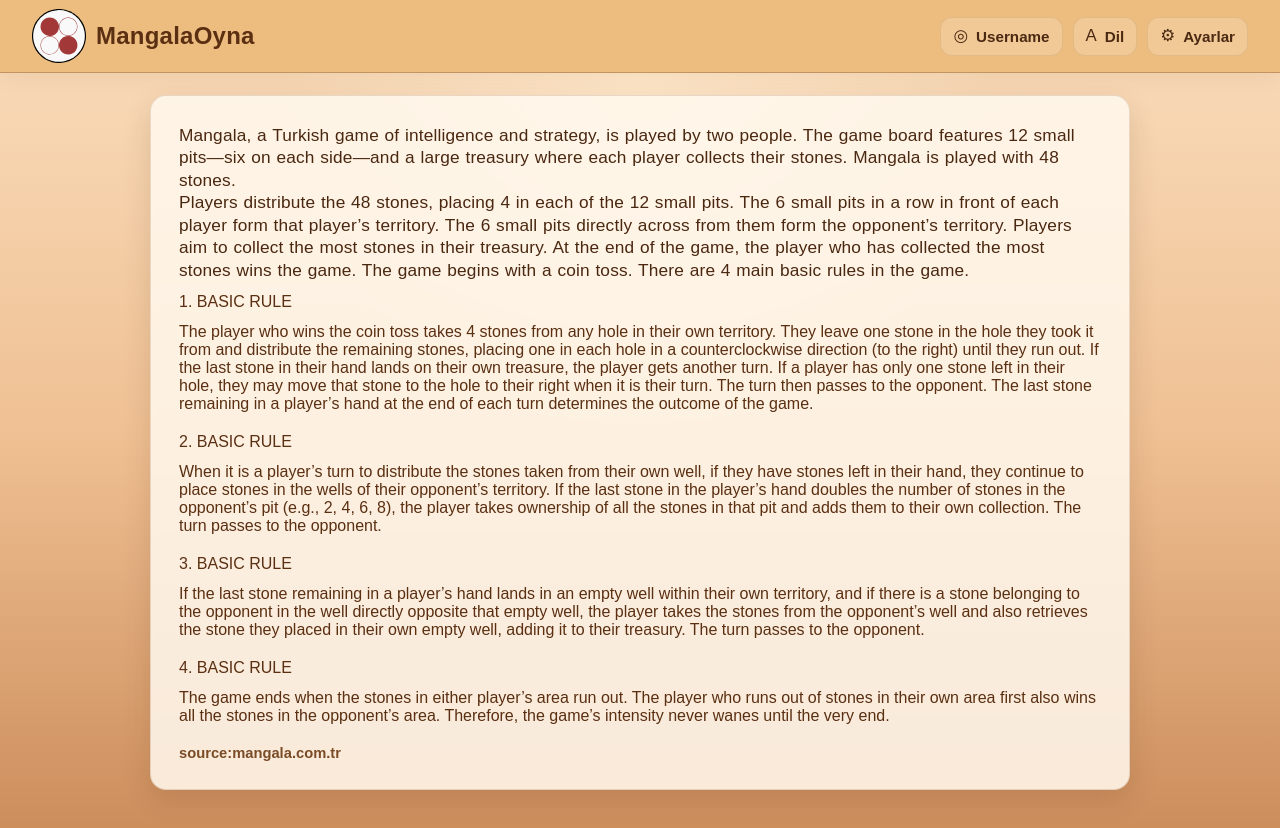
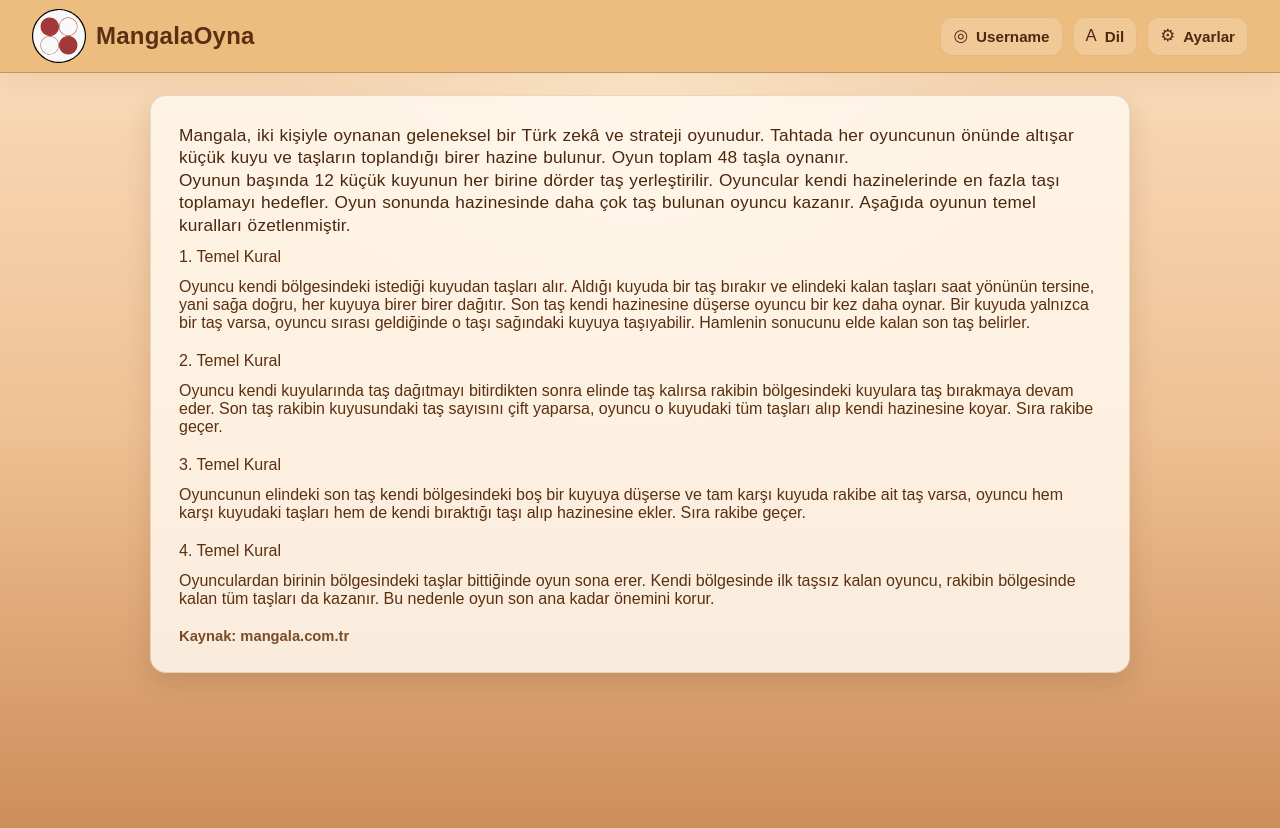
Before and after one commit to Teamuchin/online-mangala-website, a React (Vite) app in the folder client/: page /learn in a window 1280 px wide. Shown: the top 828 px of the page. Built offline with nearby package versions, Linux system fonts and the light colour scheme; no server answers; sample sign-in values are in the browser's storage; a web font is replaced by a local one.

Commit message:
Translate account, leaderboard, and learn pages

```diff
--- a/client/src/app/translations.js
+++ b/client/src/app/translations.js
@@ -127,12 +127,56 @@ export const translations = {
       challengeTitle: 'Meydan Oku',
       challengeText: 'Maç türünü seç.',
       challengeError: 'Maç başlatılamadı.',
-      ai: 'YZ',
+      ai: 'AI',
     },
     matchmaking: {
       targetNotBot: 'Bu kullanıcı bot değil.',
       userBusy: 'Bu kullanıcı şu anda başka bir maç oynuyor.',
       selfBusy: 'Zaten aktif bir maçınız var.',
+    },
+    account: {
+      title: 'Hesap Ayarları',
+      username: 'Kullanıcı adı',
+      email: 'E-posta',
+      pleaseLogInAgain: 'Hesabınızı güncellemek için lütfen tekrar giriş yapın.',
+      enterPasswordFirst: 'Önce şifrenizi girin.',
+      usernameRules:
+        'Kullanıcı adı 3-15 karakter olmalı ve yalnızca harf, sayı, alt çizgi veya tire içermelidir.',
+      changesSaved: 'Değişiklikler kaydedildi.',
+      sessionExpired: 'Oturum süresi doldu. Lütfen yeniden giriş yapıp tekrar deneyin.',
+      updateFailed: 'Hesap ayarları güncellenemedi.',
+      saveChanges: 'Değişiklikleri Kaydet',
+      saving: 'Kaydediliyor...',
+    },
+    leaderboard: {
+      competition: 'Rekabet',
+      title: 'Liderlik Tablosu',
+      backToLobby: 'Lobiye Dön',
+      loading: 'Liderlik tablosu yükleniyor...',
+      loadFailed: 'Liderlik tablosu yüklenemedi.',
+      noPlayers: 'Henüz oyuncu yok.',
+      prev: 'Önceki',
+      next: 'Sonraki',
+      pages: 'Liderlik tablosu sayfaları',
+    },
+    learn: {
+      title:
+        'Mangala, iki kişiyle oynanan geleneksel bir Türk zekâ ve strateji oyunudur. Tahtada her oyuncunun önünde altışar küçük kuyu ve taşların toplandığı birer hazine bulunur. Oyun toplam 48 taşla oynanır.',
+      intro:
+        'Oyunun başında 12 küçük kuyunun her birine dörder taş yerleştirilir. Oyuncular kendi hazinelerinde en fazla taşı toplamayı hedefler. Oyun sonunda hazinesinde daha çok taş bulunan oyuncu kazanır. Aşağıda oyunun temel kuralları özetlenmiştir.',
+      rule1Title: '1. Temel Kural',
+      rule1Text:
+        'Oyuncu kendi bölgesindeki istediği kuyudan taşları alır. Aldığı kuyuda bir taş bırakır ve elindeki kalan taşları saat yönünün tersine, yani sağa doğru, her kuyuya birer birer dağıtır. Son taş kendi hazinesine düşerse oyuncu bir kez daha oynar. Bir kuyuda yalnızca bir taş varsa, oyuncu sırası geldiğinde o taşı sağındaki kuyuya taşıyabilir. Hamlenin sonucunu elde kalan son taş belirler.',
+      rule2Title: '2. Temel Kural',
+      rule2Text:
+        'Oyuncu kendi kuyularında taş dağıtmayı bitirdikten sonra elinde taş kalırsa rakibin bölgesindeki kuyulara taş bırakmaya devam eder. Son taş rakibin kuyusundaki taş sayısını çift yaparsa, oyuncu o kuyudaki tüm taşları alıp kendi hazinesine koyar. Sıra rakibe geçer.',
+      rule3Title: '3. Temel Kural',
+      rule3Text:
+        'Oyuncunun elindeki son taş kendi bölgesindeki boş bir kuyuya düşerse ve tam karşı kuyuda rakibe ait taş varsa, oyuncu hem karşı kuyudaki taşları hem de kendi bıraktığı taşı alıp hazinesine ekler. Sıra rakibe geçer.',
+      rule4Title: '4. Temel Kural',
+      rule4Text:
+        'Oyunculardan birinin bölgesindeki taşlar bittiğinde oyun sona erer. Kendi bölgesinde ilk taşsız kalan oyuncu, rakibin bölgesinde kalan tüm taşları da kazanır. Bu nedenle oyun son ana kadar önemini korur.',
+      source: 'Kaynak: mangala.com.tr',
     },
   },
   en: {
@@ -268,5 +312,49 @@ export const translations = {
       userBusy: 'This user is currently playing another match.',
       selfBusy: 'You already have an active match.',
     },
+    account: {
+      title: 'Account Settings',
+      username: 'Username',
+      email: 'Email',
+      pleaseLogInAgain: 'Please log in again to update your account.',
+      enterPasswordFirst: 'Enter your password first.',
+      usernameRules:
+        'Username must be 3-15 characters and use only letters, numbers, underscores, or hyphens.',
+      changesSaved: 'Changes saved.',
+      sessionExpired: 'Session expired. Please log in again, then retry.',
+      updateFailed: 'Could not update account settings.',
+      saveChanges: 'Save Changes',
+      saving: 'Saving...',
+    },
+    leaderboard: {
+      competition: 'Competition',
+      title: 'Leaderboard',
+      backToLobby: 'Back to Lobby',
+      loading: 'Loading leaderboard...',
+      loadFailed: 'Could not load leaderboard.',
+      noPlayers: 'No players yet.',
+      prev: 'Prev',
+      next: 'Next',
+      pages: 'Leaderboard pages',
+    },
+    learn: {
+      title:
+        'Mangala is a traditional Turkish game of intelligence and strategy played by two people. The board has six small pits in front of each player and a treasury where stones are collected. The game is played with 48 stones.',
+      intro:
+        'At the beginning, four stones are placed in each of the 12 small pits. Players aim to collect the most stones in their treasury. The player with more stones in their treasury at the end wins the game. The main rules are summarized below.',
+      rule1Title: '1. Basic Rule',
+      rule1Text:
+        'The player chooses any pit in their own territory, takes its stones, leaves one stone there, and distributes the rest counterclockwise, one by one, into the following pits. If the last stone lands in the player’s own treasury, that player moves again. If a pit contains only one stone, the player may move that stone to the pit on its right. The final stone in hand determines the result of the move.',
+      rule2Title: '2. Basic Rule',
+      rule2Text:
+        'If the player still has stones after distributing in their own territory, they continue into the opponent’s pits. If the last stone makes the number of stones in an opponent pit even, the player captures all stones in that pit and places them into their own treasury. The turn then passes to the opponent.',
+      rule3Title: '3. Basic Rule',
+      rule3Text:
+        'If the last stone in hand lands in an empty pit in the player’s own territory and the directly opposite pit contains opponent stones, the player captures both the opposite stones and the stone just placed, adding them to the treasury. The turn then passes to the opponent.',
+      rule4Title: '4. Basic Rule',
+      rule4Text:
+        'The game ends when one player’s side runs out of stones. The player whose side becomes empty first also collects all stones remaining on the opponent’s side. For this reason, the game remains intense until the very end.',
+      source: 'Source: mangala.com.tr',
+    },
   },
 }
--- a/client/src/pages/LearnTrainPage.jsx
+++ b/client/src/pages/LearnTrainPage.jsx
@@ -1,47 +1,36 @@
-import styles from "./LearnTrainPage.module.css"
-export default function LearnTrainPage(){
+import { useGlobalHeader } from '../app/useGlobalHeader.js'
+import styles from './LearnTrainPage.module.css'
+
+export default function LearnTrainPage() {
+  const { t } = useGlobalHeader()
+
   return (
     <div className={styles.learnpage}>
       <div className={styles.bodybuttons}>
-                <p className={styles.learnText}>
-                    Mangala, a Turkish game of intelligence and strategy, is played by two people. The game board features 12 small pits—six on each side—and a large treasury where each player collects their stones. Mangala is played with 48 stones.
-                </p>
-                <p className={styles.learnText}>
-                    Players distribute the 48 stones, placing 4 in each of the 12 small pits. The 6 small pits in a row in front of each player form that player’s territory. The 6 small pits directly across from them form the opponent’s territory. Players aim to collect the most stones in their treasury. At the end of the game, the player who has collected the most stones wins the game. The game begins with a coin toss. There are 4 main basic rules in the game.
-                </p>
-
+        <p className={styles.learnText}>{t('learn.title')}</p>
+        <p className={styles.learnText}>{t('learn.intro')}</p>
 
         <div className={styles.ruleBlock}>
-                    <p className={styles.ruleTitle}>1. BASIC RULE</p>
-                    <p className={styles.ruleText}>
-                        The player who wins the coin toss takes 4 stones from any hole in their own territory. They leave one stone in the hole they took it from and distribute the remaining stones, placing one in each hole in a counterclockwise direction (to the right) until they run out. If the last stone in their hand lands on their own treasure, the player gets another turn. If a player has only one stone left in their hole, they may move that stone to the hole to their right when it is their turn. The turn then passes to the opponent. The last stone remaining in a player’s hand at the end of each turn determines the outcome of the game.
-                    </p>
+          <p className={styles.ruleTitle}>{t('learn.rule1Title')}</p>
+          <p className={styles.ruleText}>{t('learn.rule1Text')}</p>
         </div>
 
         <div className={styles.ruleBlock}>
-                    <p className={styles.ruleTitle}>2. BASIC RULE</p>
-                    <p className={styles.ruleText}>
-                        When it is a player’s turn to distribute the stones taken from their own well, if they have stones left in their hand, they continue to place stones in the wells of their opponent’s territory. If the last stone in the player’s hand doubles the number of stones in the opponent’s pit (e.g., 2, 4, 6, 8), the player takes ownership of all the stones in that pit and adds them to their own collection. The turn passes to the opponent.
-                    </p>
+          <p className={styles.ruleTitle}>{t('learn.rule2Title')}</p>
+          <p className={styles.ruleText}>{t('learn.rule2Text')}</p>
         </div>
 
         <div className={styles.ruleBlock}>
-                    <p className={styles.ruleTitle}>3. BASIC RULE</p>
-                    <p className={styles.ruleText}>
-                        If the last stone remaining in a player’s hand lands in an empty well within their own territory, and if there is a stone belonging to the opponent in the well directly opposite that empty well, the player takes the stones from the opponent’s well and also retrieves the stone they placed in their own empty well, adding it to their treasury. The turn passes to the opponent.
-                    </p>
+          <p className={styles.ruleTitle}>{t('learn.rule3Title')}</p>
+          <p className={styles.ruleText}>{t('learn.rule3Text')}</p>
         </div>
 
         <div className={styles.ruleBlock}>
-                    <p className={styles.ruleTitle}>4. BASIC RULE</p>
-                    <p className={styles.ruleText}>
-                        The game ends when the stones in either player’s area run out. The player who runs out of stones in their own area first also wins all the stones in the opponent’s area. Therefore, the game’s intensity never wanes until the very end.
-                    </p>
+          <p className={styles.ruleTitle}>{t('learn.rule4Title')}</p>
+          <p className={styles.ruleText}>{t('learn.rule4Text')}</p>
         </div>
-                <p className={styles.learnSource}>
-                    source:mangala.com.tr
-                </p>
+        <p className={styles.learnSource}>{t('learn.source')}</p>
       </div>
     </div>
-    );
+  )
 }
```
Also changed, not shown: client/src/pages/AccountSettings.jsx (+12 -10 lines), client/src/pages/LeaderboardPage.jsx (+18 -16 lines). Lines whose indentation alone changed are shown as unchanged.
